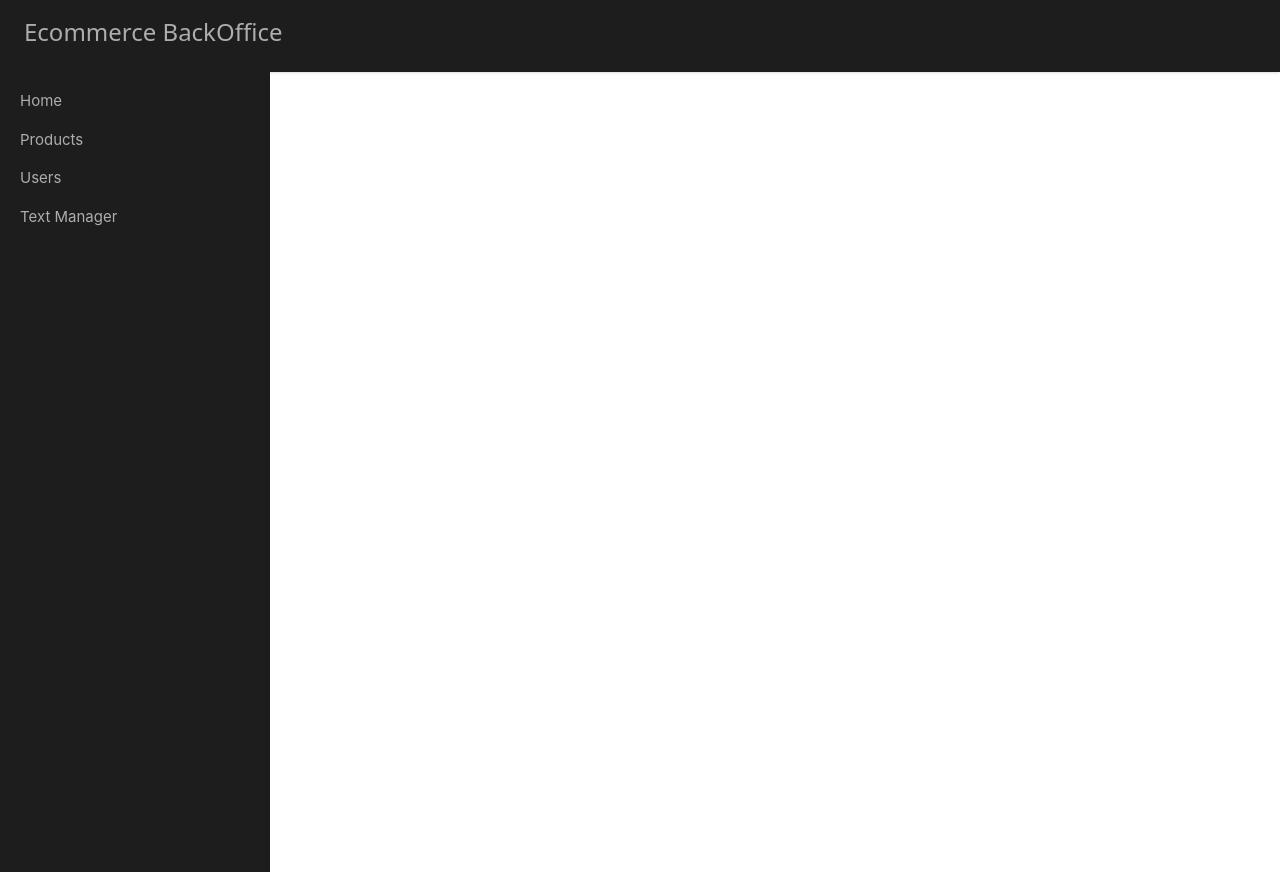
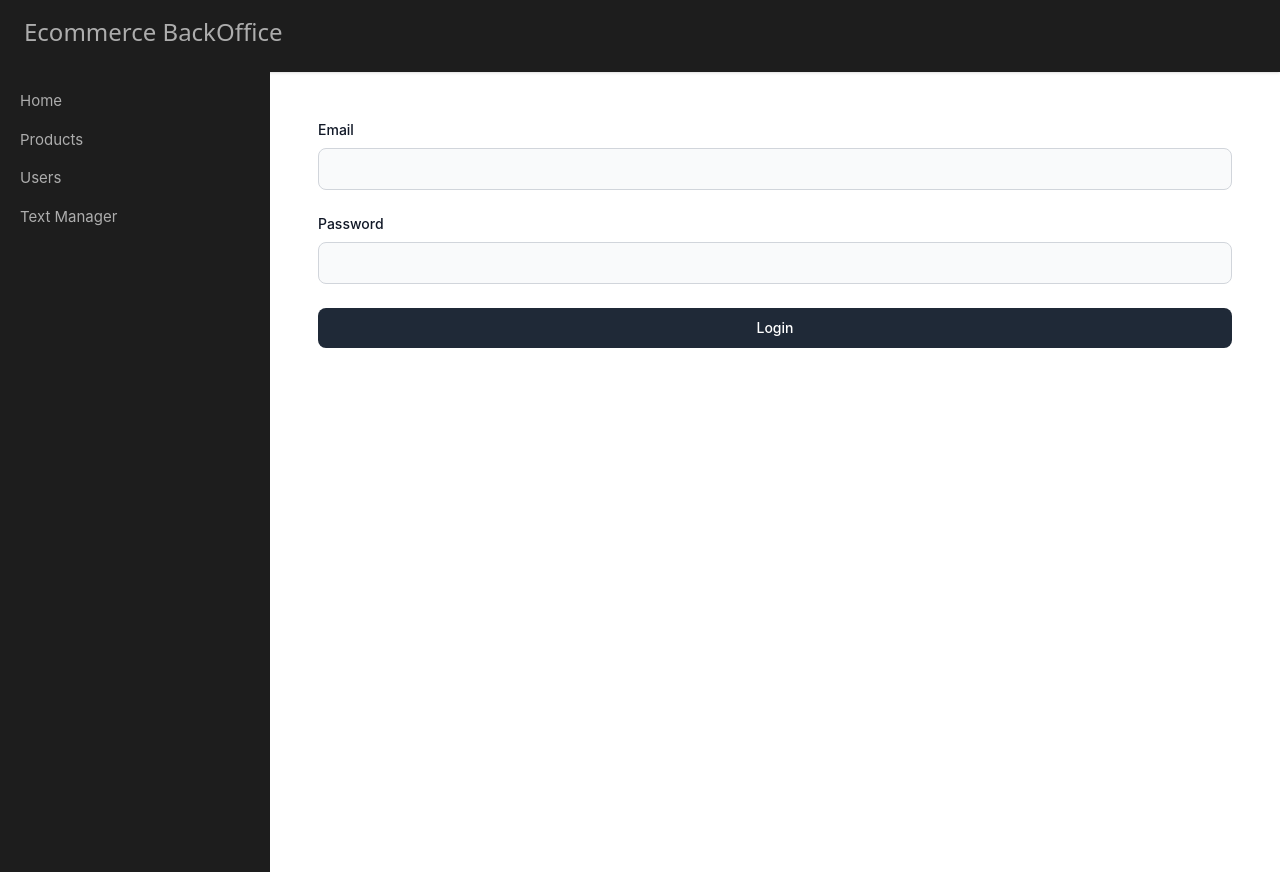
Before and after one commit to dany-mike/react_backoffice_ecommerce, a React (Create React App) app: page /login in a window 1280 px wide. Built offline with nearby package versions, Linux system fonts and the light colour scheme.

Commit message:
feature: login form wip

```diff
--- a/src/App.js
+++ b/src/App.js
@@ -5,12 +5,15 @@ import TextManager from "./ui/pages/TextManager";
 import Users from "./ui/pages/Users";
 import Sidebar from "./ui/components/Sidebar/Sidebar";
 import Navbar from "./ui/components/Navbar/NavBar";
+import Login from "./ui/pages/Login";
+import Register from "./ui/pages/Register";
 
 function App() {
   return (
     <BrowserRouter>
       <Navbar />
       <div className="flex h-screen">
+        {/* Add isLogin on Sidebar */}
         <Sidebar />
         <div className="content overflow-x-hidden overflow-scroll w-full p-4 lg:p-12">
           <Routes>
@@ -18,6 +21,8 @@ function App() {
             <Route path="/users" element={<Users />} />
             <Route path="/products" element={<Products />} />
             <Route path="/cms" element={<TextManager />} />
+            <Route path="/login" element={<Login />} />
+            <Route path="/register" element={<Register />} />
           </Routes>
         </div>
       </div>
--- /dev/null
+++ b/src/ui/components/Button/Button.js
@@ -0,0 +1,10 @@
+export default function Button({ children, handleClick }) {
+  return (
+    <div
+      className="text-white flex justify-center bg-gray-800 hover:bg-gray-900 focus:outline-none focus:ring-4 focus:ring-gray-300 font-medium rounded-lg text-sm py-2.5 mb-2 dark:bg-gray-800 dark:hover:bg-gray-700 dark:focus:ring-gray-700 dark:border-gray-700"
+      onClick={handleClick}
+    >
+      {children}
+    </div>
+  );
+}
--- /dev/null
+++ b/src/ui/components/Input/Input.js
@@ -0,0 +1,19 @@
+export default function Input({ inputLabel, type, handleChange, name }) {
+  return (
+    <div className="mb-6">
+      <label
+        htmlFor={name}
+        className="block mb-2 text-sm font-medium text-gray-900 dark:text-gray-300"
+      >
+        {inputLabel}
+      </label>
+      <input
+        type={type}
+        onChange={handleChange}
+        name={name}
+        id={name}
+        className="bg-gray-50 border border-gray-300 text-gray-900 text-sm rounded-lg focus:ring-blue-500 focus:border-blue-500 block w-full p-2.5 dark:bg-gray-700 dark:border-gray-600 dark:placeholder-gray-400 dark:text-white dark:focus:ring-blue-500 dark:focus:border-blue-500"
+      />
+    </div>
+  );
+}
--- a/src/ui/components/Navbar/NavBar.js
+++ b/src/ui/components/Navbar/NavBar.js
@@ -6,9 +6,9 @@ function Navbar() {
   const appTitle = "Ecommerce BackOffice";
 
   return (
-    <nav class="font-sans py-4 px-6 navbar-background shadow sm:items-baseline w-full">
-      <div class="mb-2 sm:mb-0">
-        <p class="text-2xl no-underline navbar-text">{appTitle}</p>
+    <nav className="font-sans py-4 px-6 navbar-background shadow sm:items-baseline w-full">
+      <div className="mb-2 sm:mb-0">
+        <p className="text-2xl no-underline navbar-text">{appTitle}</p>
       </div>
     </nav>
   );
--- a/src/ui/pages/Login.js
+++ b/src/ui/pages/Login.js
@@ -1,7 +1,37 @@
+import { useState } from "react";
+import Button from "../components/Button/Button";
+import Input from "../components/Input/Input";
+
 export default function Login() {
+  const [login, setLogin] = useState({
+    email: "",
+    password: "",
+  });
+
+  const handleChange = (e) => {
+    const { name, value } = e.target;
+    setLogin({ ...login, [name]: value });
+  };
+
+  const handleLogin = () => {
+    console.log("Handle Login");
+  };
+
   return (
     <div>
-      <h1>Login!</h1>
+      <Input
+        handleChange={handleChange}
+        inputLabel="Email"
+        type="text"
+        name="email"
+      />
+      <Input
+        handleChange={handleChange}
+        inputLabel="Password"
+        type="password"
+        name="password"
+      />
+      <Button handleClick={handleLogin}>Login</Button>
     </div>
   );
 }
```
Also changed, not shown: src/ui/components/Button/Button.css (added), src/ui/components/Input/Input.css (added).
